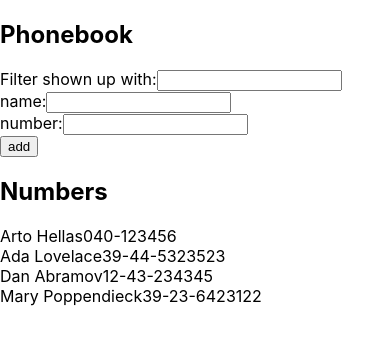
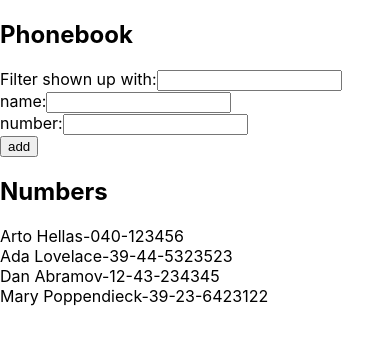
Before and after one commit to sauravgupta2800/fullstackopen-part2, a React (Create React App) app in the folder phonebook/: page / in a window 390 px wide. Shown: the top 344 px of the page. Built offline with nearby package versions, Linux system fonts and the light colour scheme.

Commit message:
2.10: The Phonebook Step5: component divided

```diff
--- a/phonebook/src/App.js
+++ b/phonebook/src/App.js
@@ -1,4 +1,57 @@
 import React, { useState } from "react";
+
+const Filter = ({ value, handleChange }) => {
+  return (
+    <div>
+      Filter shown up with:
+      <input value={value} onChange={handleChange} />
+    </div>
+  );
+};
+
+const PersonForm = ({
+  newName,
+  newNumber,
+  handleNameChange,
+  handleNumberChange,
+  handleSubmit,
+}) => {
+  return (
+    <form onSubmit={handleSubmit}>
+      <div>
+        name:
+        <input value={newName} onChange={handleNameChange} />
+      </div>
+      <div>
+        number:
+        <input value={newNumber} onChange={handleNumberChange} />
+      </div>
+      <div></div>
+      <div>
+        <button type="submit">add</button>
+      </div>
+    </form>
+  );
+};
+
+const Person = ({ person }) => {
+  return (
+    <div>
+      {person.name}-{person.number}
+    </div>
+  );
+};
+
+const Persons = ({ persons }) => {
+  return (
+    <div>
+      <h2>Numbers</h2>
+      {persons.map((person) => (
+        <Person key={person.name} person={person} />
+      ))}
+    </div>
+  );
+};
 
 const App = () => {
   const [persons, setPersons] = useState([
@@ -39,40 +92,18 @@ const App = () => {
   return (
     <div>
       <h2>Phonebook</h2>
-      <div>
-        Filter shown up with:
-        <input
-          value={searchKey}
-          onChange={(event) => setSearchKey(event.target.value)}
-        />
-      </div>
-      <form onSubmit={handleAddName}>
-        <div>
-          name:
-          <input
-            value={newName}
-            onChange={(event) => setNewName(event.target.value)}
-          />
-        </div>
-        <div>
-          number:
-          <input
-            value={newNumber}
-            onChange={(event) => setNewNumber(event.target.value)}
-          />
-        </div>
-        <div></div>
-        <div>
-          <button type="submit">add</button>
-        </div>
-      </form>
-      <h2>Numbers</h2>
-      {filteredPersons().map((person) => (
-        <div key={person.name}>
-          {person.name}
-          {person.number}
-        </div>
-      ))}
+      <Filter
+        value={searchKey}
+        handleChange={(event) => setSearchKey(event.target.value)}
+      />
+      <PersonForm
+        newName={newName}
+        newNumber={newNumber}
+        handleNameChange={(event) => setNewName(event.target.value)}
+        handleNumberChange={(event) => setNewNumber(event.target.value)}
+        handleSubmit={handleAddName}
+      />
+      <Persons persons={filteredPersons()} />
     </div>
   );
 };
```
